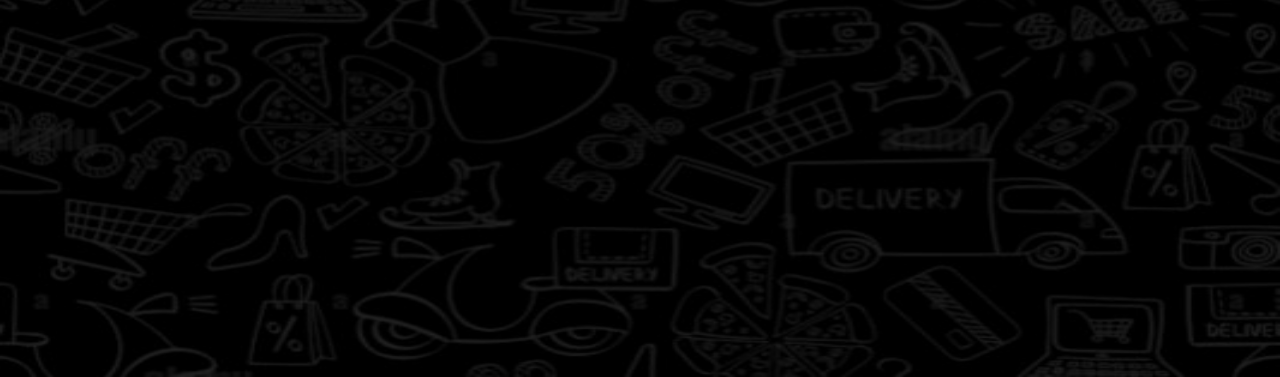
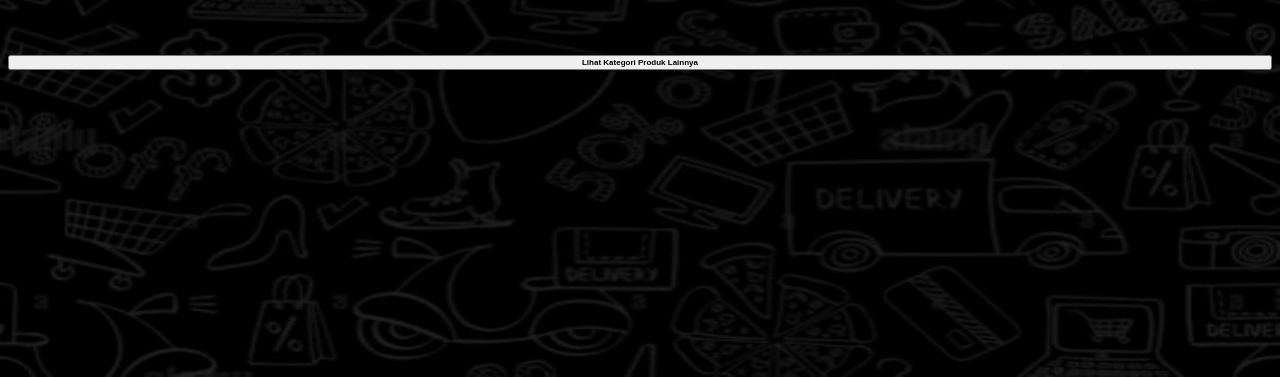
Before and after one commit to etailiffa/tiktok-ourstore, a plain HTML site: page Handphone dan Aksesoris/TWS/TWS.html in a window 1280 px wide. Shown: the part 423-800 px from the top of the page. Drawn offline with nearby package versions, Linux system fonts and the light colour scheme.

Commit message:
Update TWS.html

```diff
--- a/Handphone dan Aksesoris/TWS/TWS.html
+++ b/Handphone dan Aksesoris/TWS/TWS.html
@@ -39,3 +39,7 @@ button {font-size: 8px;}
 
 <a href="Produk/TWS Karakter Lucu.html">
 <img src="https://down-id.img.susercontent.com/file/id-11134207-7r98p-lvyf74uudxri9b@resize_w1080_nl.webp">
+
+	<br><br><br>
+	<a href="https://etailiffa.github.io/tiktok-ourstore/"><button style="width:100%;"><b>Lihat Kategori Produk Lainnya</button></a>
+	<br><br><br>
```
